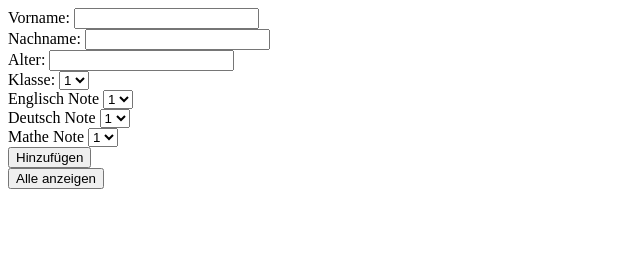
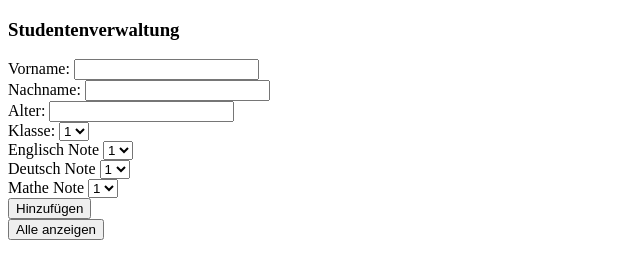
Before and after one commit to Lintner-Andre/Modul-4, a plain HTML site: page objekte/index.html in a window 1280 px wide. Shown: the whole page, without its empty margins (0-640 px from the left). Drawn offline with Linux system fonts and the light colour scheme.

Commit message:
überschrift hinzugefügt

```diff
--- a/objekte/index.html
+++ b/objekte/index.html
@@ -41,6 +41,7 @@
     </script>
   </head>
     <body>
+        <h3>Studentenverwaltung </h3>
     Vorname: <input type="text" id="firstName" /></br>
     Nachname: <input type="text" id="lastName" /></br>
     Alter: <input type="number" id="age" /></br>
```
